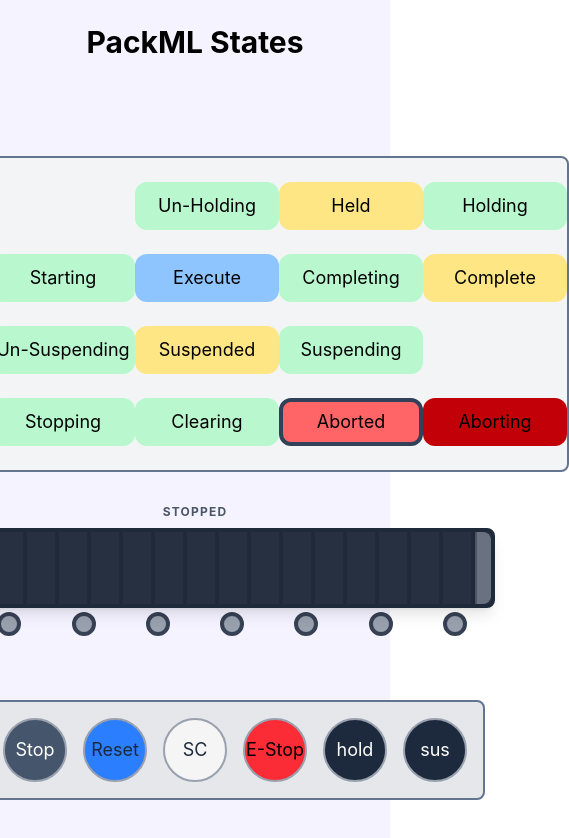
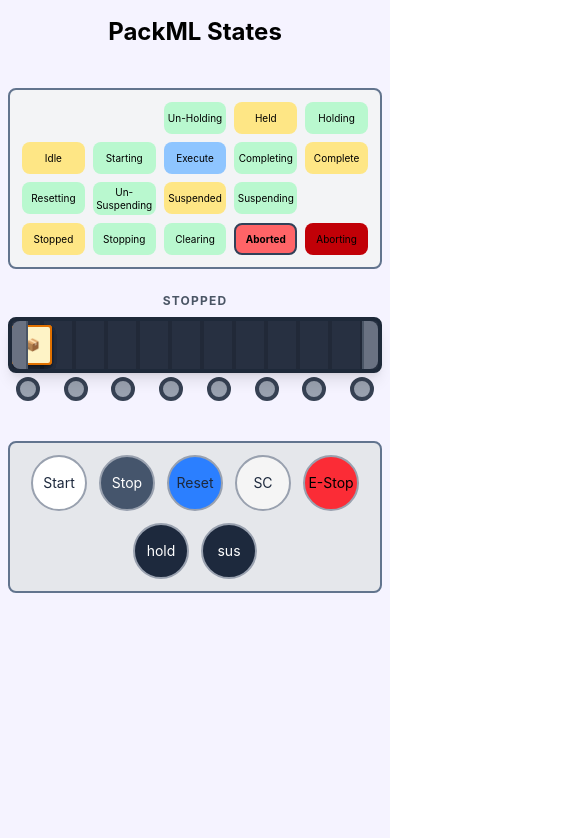
Before and after one commit to Dahrius93/packml-states, a React (Vite) app: page / in a window 390 px wide. Shown: the top 838 px of the page, 569 px wide, since content can reach past the window. Built offline with nearby package versions, Linux system fonts and the light colour scheme.

Commit message:
ottimizzato mobile

```diff
--- a/src/App.jsx
+++ b/src/App.jsx
@@ -5,7 +5,7 @@ import ConveyorBelt from './components/ConveyorBelt'
 function App() {
   return (
     <div className="bg-violet-50 min-h-screen">
-      <h1 className="text-3xl font-bold text-center p-6">PackML States</h1>
+      <h1 className="text-2xl sm:text-3xl font-bold text-center p-4 sm:p-6">PackML States</h1>
       <StatesGrid />
       <ConveyorBelt />
       <OperatorPanel />
--- a/src/components/Button.jsx
+++ b/src/components/Button.jsx
@@ -2,10 +2,10 @@ const Button = ({ bgColor, name, textColor, callBack }) => {
   return (
     <button
       type="button"
-      className={`flex items-center justify-center w-16 h-16 rounded-full ${bgColor} border-2 border-gray-400 hover:border-gray-600 transition-colors duration-300`}
+      className={`flex items-center justify-center w-14 h-14 sm:w-16 sm:h-16 rounded-full ${bgColor} border-2 border-gray-400 hover:border-gray-600 transition-colors duration-300`}
       onClick={callBack}
     >
-      <h1 className={`text-lg ${textColor}`}>{name}</h1>
+      <h1 className={`text-sm sm:text-lg ${textColor}`}>{name}</h1>
     </button>
   )
 }
--- a/src/components/ConveyorBelt.jsx
+++ b/src/components/ConveyorBelt.jsx
@@ -61,7 +61,7 @@ const ConveyorBelt = () => {
   const isMoving = speed !== null
 
   return (
-    <div className="flex flex-col items-center mt-8 mb-4 select-none">
+    <div className="flex flex-col items-center mt-6 mb-4 px-2 sm:px-6 w-full select-none">
       <p
         className={`text-xs font-bold uppercase tracking-widest mb-2 ${labelColor}`}
       >
@@ -69,7 +69,7 @@ const ConveyorBelt = () => {
       </p>
 
       {/* Conveyor frame */}
-      <div className="relative w-[600px] h-20 bg-gray-700 rounded-lg overflow-hidden border-4 border-gray-800 shadow-lg">
+      <div className="relative w-full max-w-[600px] h-14 sm:h-16 md:h-20 bg-gray-700 rounded-lg overflow-hidden border-4 border-gray-800 shadow-lg">
         {/* Belt stripes */}
         <div
           className={`absolute inset-0 flex items-center`}
@@ -114,7 +114,7 @@ const ConveyorBelt = () => {
       </div>
 
       {/* Wheels / rollers below */}
-      <div className="flex w-[560px] justify-between mt-1 px-2">
+      <div className="flex w-full max-w-[600px] justify-between mt-1 px-2">
         {Array.from({ length: 8 }).map((_, i) => (
           <div
             key={i}
--- a/src/components/OperatorPanel.jsx
+++ b/src/components/OperatorPanel.jsx
@@ -14,8 +14,8 @@ const OperatorPanel = () => {
   const dispatch = useDispatch()
 
   return (
-    <div className="flex items-center justify-center ">
-      <div className="inline-flex flex-row items-center justify-center gap-4 mt-12 p-4 bg-gray-200 border-2 border-slate-500 rounded-lg">
+    <div className="flex items-center justify-center px-2">
+      <div className="flex flex-wrap items-center justify-center gap-3 sm:gap-4 mt-6 sm:mt-12 p-3 sm:p-4 bg-gray-200 border-2 border-slate-500 rounded-lg w-full max-w-lg sm:max-w-none sm:w-auto">
         <Button
           bgColor="bg-white"
           name="Start"
--- a/src/components/State.jsx
+++ b/src/components/State.jsx
@@ -1,15 +1,12 @@
 const State = ({ color, name, activeState }) => {
+  const base = `flex items-center justify-center w-full min-h-8 sm:min-h-10 md:min-h-12 rounded-lg sm:rounded-xl px-1 py-1 ${color}`
   return activeState === name ? (
-    <div
-      className={`flex flex-row items-center justify-center w-36 h-12 rounded-xl ${color} border-4 border-slate-700`}
-    >
-      <h1 className="text-lg text-bold">{name}</h1>
+    <div className={`${base} border-2 sm:border-4 border-slate-700`}>
+      <h1 className="text-[10px] sm:text-sm md:text-base font-bold text-center leading-tight">{name}</h1>
     </div>
   ) : (
-    <div
-      className={`flex flex-row items-center justify-center w-36 h-12 rounded-xl ${color}`}
-    >
-      <h1 className="text-lg">{name}</h1>
+    <div className={base}>
+      <h1 className="text-[10px] sm:text-sm md:text-base text-center leading-tight">{name}</h1>
     </div>
   )
 }
--- a/src/components/StatesGrid.jsx
+++ b/src/components/StatesGrid.jsx
@@ -6,10 +6,10 @@ const StatesGrid = () => {
   const { activeState } = useSelector((state) => state.state)
 
   return (
-    <div className="flex items-center justify-center m-6">
+    <div className="flex items-center justify-center mx-2 sm:mx-6">
       <div
-        className="max-w-4xl grid gap-6 p-6 bg-gray-100 border-2 border-slate-500 rounded-lg mt-12"
-        style={{ gridTemplateColumns: 'repeat(5, minmax(120px, 1fr))' }}
+        className="w-full max-w-4xl grid gap-2 sm:gap-4 md:gap-6 p-3 sm:p-4 md:p-6 bg-gray-100 border-2 border-slate-500 rounded-lg mt-6 sm:mt-12"
+        style={{ gridTemplateColumns: 'repeat(5, minmax(0, 1fr))' }}
       >
         {states.map((state) => (
           <div
```
